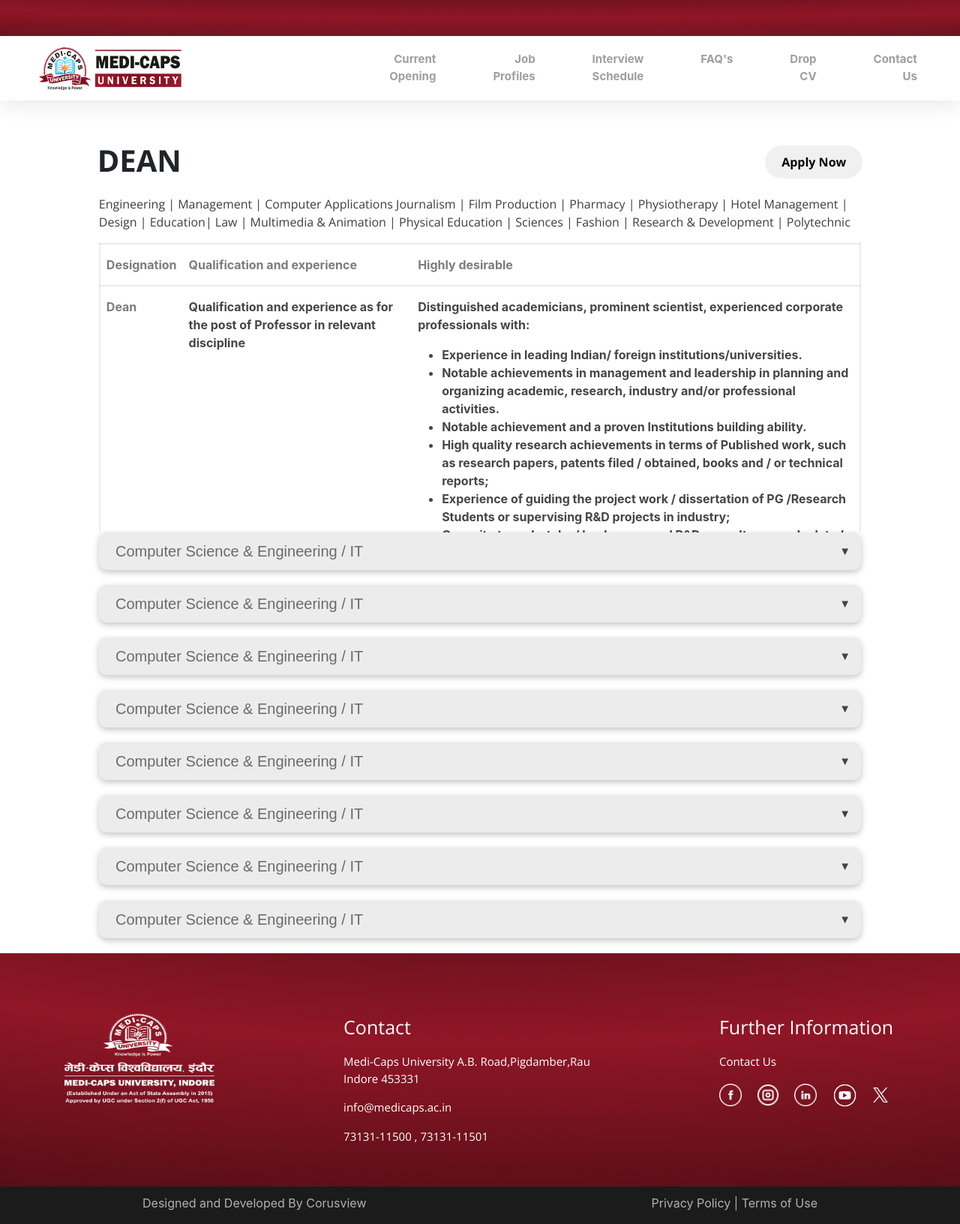
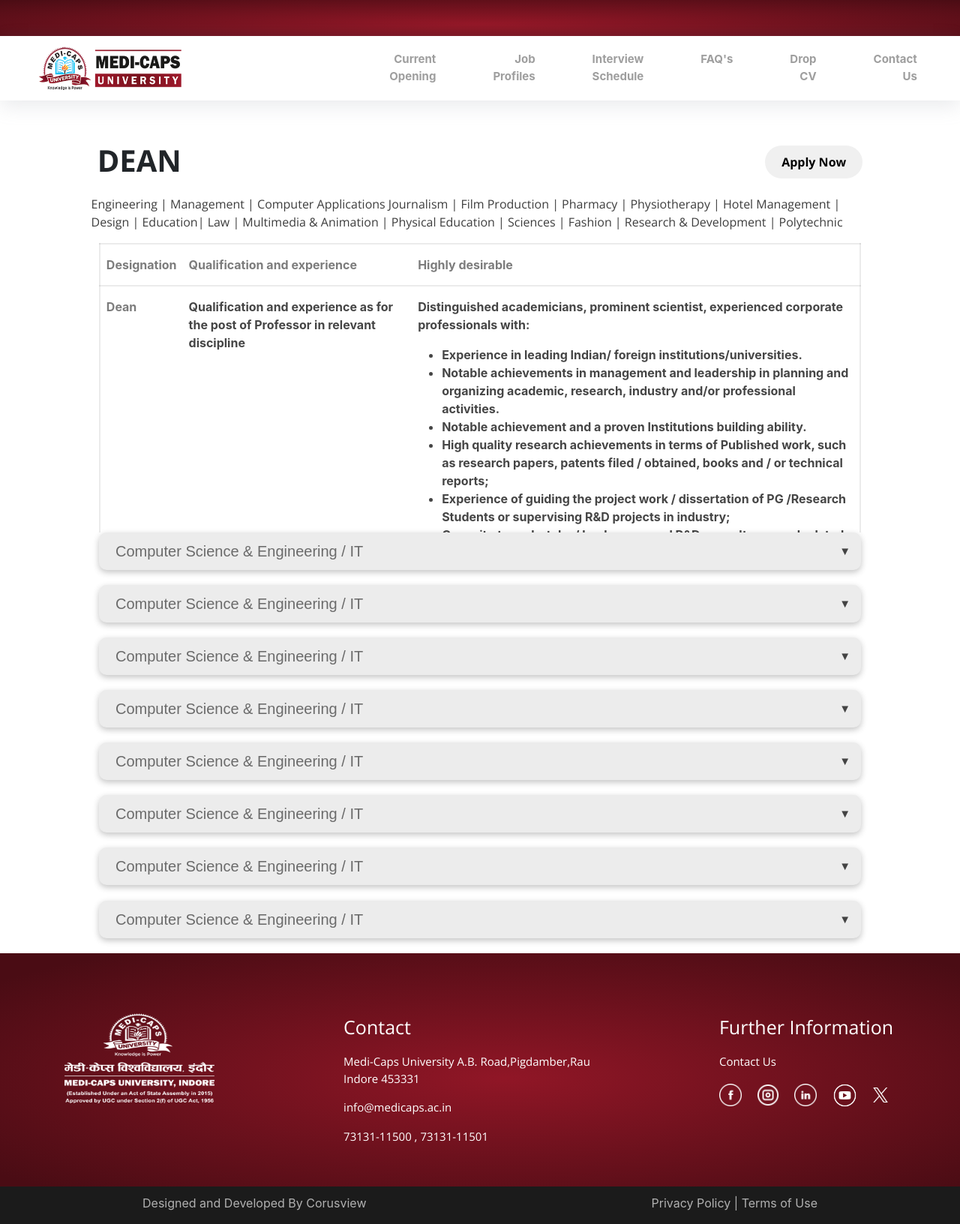
Before and after one commit to ryadav6143/Job-Portal, a React (Create React App) app: page /research-jobs in a window 1280 px wide. Shown: the top 1632 px of the page at 75% size. Built offline with nearby package versions, Linux system fonts and the light colour scheme; a web font is replaced by a local one.

Commit message:
code merged with yadav_works and color changes in header and footer 25/04/2024

```diff
--- a/src/admin_pages/JobProfile/Academics/Academics.css
+++ b/src/admin_pages/JobProfile/Academics/Academics.css
@@ -47,7 +47,7 @@
   text-decoration: none;
 }
 .courses {
-  margin-left: 10.3%;
+  margin-left: 9.5%;
   margin-right: 10.3%;
   font-family: "Open Sans", sans-serif;
   color: rgba(0, 0, 0, 0.759);
--- a/src/components/Footer/Footers.css
+++ b/src/components/Footer/Footers.css
@@ -4,10 +4,14 @@
       #4a0c14 0%,
       #901626 50%,
       #4a0c14 97.92%);
-  background: radial-gradient(183.33% 183.33% at 52.5% -53.57%,
+  /* background: radial-gradient(183.33% 183.33% at 52.5% -53.57%,
       #4a0c14 0%,
       #901626 50%,
-      #4a0c14 97.92%);
+      #4a0c14 97.92%); */
+     background:  radial-gradient(33.33% 33.33% at 52.5% 53.57%,
+      #4a0c14 0%,
+      #901626 0%,
+      #4a0c14 200.92%);
   padding-top: 80px;
   padding-bottom: 40px;
   display: -webkit-box;
--- a/src/components/Header/Header.css
+++ b/src/components/Header/Header.css
@@ -4,10 +4,11 @@
       #4a0c14 0%,
       #901626 50%,
       #4a0c14 97.92%);
-  background: radial-gradient(183.33% 183.33% at 52.5% -53.57%,
+  /* background: radial-gradient(183.33% 183.33% at 52.5% -53.57%,
       #4a0c14 0%,
       #901626 50%,
-      #4a0c14 97.92%);
+      #4a0c14 97.92%); */
+      background:  radial-gradient(#941727, #4a0c14);;
 }
 
 .my-header {
```
